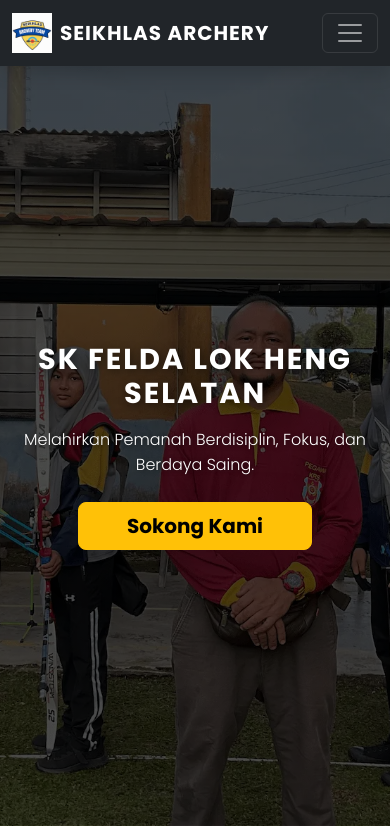
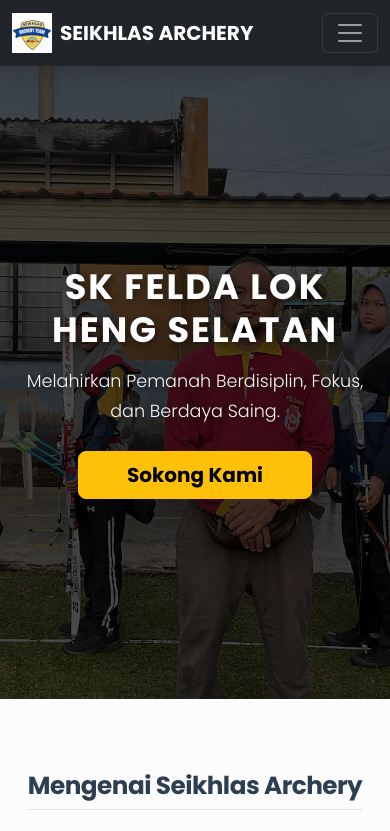
Before and after one commit to seikhlas-archery/seikhlas-archery.github.io, a plain HTML site: page index.html in a window 390 px wide. Shown: the top 831 px of the page. Drawn offline with nearby package versions, Linux system fonts and the light colour scheme.

Commit message:
Update style.css

```diff
--- a/assets/style.css
+++ b/assets/style.css
@@ -1,51 +1,76 @@
 /* style.css - Seikhlas Archery Custom Styles */
 
+/* 1. TIPOGRAFI & ASAS */
 body {
     font-family: 'Poppins', sans-serif;
     scroll-behavior: smooth;
-    line-height: 1.6;
-    color: #333;
+    line-height: 1.7; /* Jarak antara baris dilebarkan sedikit untuk mudah dibaca */
+    color: #2c3e50; /* Kelabu gelap, lebih lembut pada mata berbanding hitam pekat */
+    background-color: #fcfcfc;
 }
 
-/* Hero Section */
-.hero-section {
-    /* 1. Tambah warna latar belakang (backup) untuk teks kekal jelas */
-    background-color: #004d40; /* Warna hijau gelap */
-
-    /* 2. Gabungan lapisan 'gradient' gelap dan gambar sendiri */
-    background: linear-gradient(rgba(0,0,0,0.7), rgba(0,0,0,0.7)),
-                url('../images/hero.jpeg'); /* Pautan ke folder images anda */
-
-    background-size: cover;
-    background-position: center;
-    color: white;
-    padding: 120px 0;
-    min-height: 400px; /* Jaminan ketinggian minimum */
+h1, h2, h3, h4, h5, h6 {
+    letter-spacing: -0.5px; /* Rapatkan sedikit abjad tajuk supaya nampak padat dan kukuh */
 }
 
-/* Sections Padding */
-section {
-    padding: 80px 0;
+/* 2. HERO SECTION (Telah Dibersihkan & Disatukan) */
+.hero-section {
+    background-size: cover;
+    background-position: center 20%; /* Menurunkan titik fokus supaya muka tidak ditutup teks */
+    background-repeat: no-repeat;
+    height: 85vh; /* Ketinggian dramatik */
+    position: relative;
+    overflow: hidden;
 }
 
-/* Navigation */
-.navbar-brand {
-    letter-spacing: 1px;
+.hero-section h1 {
+    color: #ffffff !important;
+    text-shadow: 0px 5px 20px rgba(0,0,0,0.8); /* Bayang yang lebih dalam */
+    letter-spacing: 2px;
+}
+
+.hero-section p {
+    color: #f8f9fa !important;
+    text-shadow: 1px 2px 10px rgba(0,0,0,0.8);
+}
+
+/* 3. RUANG PUTIH (Whitespace) */
+section {
+    padding: 100px 0; /* Tambah ruang bernafas di antara seksyen */
+}
+
+/* 4. KAD INTERAKTIF (Hover Effects) */
+.card {
+    transition: transform 0.3s ease, box-shadow 0.3s ease;
+}
+
+.card:hover {
+    transform: translateY(-7px); /* Kad akan terapung ke atas sedikit bila disentuh */
+    box-shadow: 0 15px 30px rgba(0,0,0,0.1) !important;
+}
+
+/* 5. BUTANG */
+.btn-warning {
+    transition: all 0.3s ease;
+}
+
+.btn-warning:hover {
+    transform: translateY(-3px);
+    box-shadow: 0 8px 20px rgba(255, 193, 7, 0.4) !important; /* Cahaya kuning di bawah butang */
 }
 
 .nav-link:hover {
     color: #ffc107 !important;
 }
 
-/* Table Customization */
-.table-responsive {
-    border-radius: 10px;
-    overflow: hidden;
+/* 6. GALERI & FOOTER */
+.galeri-img:hover {
+    transform: scale(1.05);
+    cursor: pointer;
 }
 
-/* Footer Styling */
 footer {
-    background-color: #212529;
+    background-color: #1a1d20;
 }
 
 footer a {
@@ -57,45 +82,19 @@ footer a:hover {
     text-decoration: underline !important;
 }
 
-/* Custom Helpers */
-.text-warning-custom {
-    color: #ffc107;
-}
-
-/* Kemas kini untuk paparan telefon pintar (Mobile) */
+/* 7. RESPONSIVE (Paparan Telefon Pintar) */
 @media (max-width: 768px) {
+    .hero-section {
+        height: 75vh;
+        background-position: center 10%; /* Ubah sedikit titik fokus untuk skrin menegak */
+    }
     .hero-section h1 {
-        font-size: 1.8rem !important; /* Kecilkan saiz tajuk di mobile */
+        font-size: 2.2rem !important;
     }
     .hero-section p {
-        font-size: 1rem !important; /* Kecilkan saiz kapsyen di mobile */
+        font-size: 1.1rem !important;
     }
-    .hero-section {
-        padding: 80px 0; /* Kurangkan ruang kosong atas/bawah di mobile */
+    section {
+        padding: 70px 0; /* Kurangkan sedikit ruang putih di mobile */
     }
 }
-
-.border-warning-custom {
-    border-color: #ffc107 !important;
-}
-
-/* --- Tambahan CSS untuk Imej Latar Belakang Hero --- */
-.hero-section {
-    background-size: cover;          /* Gambar meliputi keseluruhan ruang */
-    background-position: center 20%;      /* Gambar sentiasa berpusat */
-    background-repeat: no-repeat;     /* Tidak berulang */
-    height: 90vh;                    /* Ketinggian dramatik (90% ketinggian skrin) */
-    position: relative;
-    overflow: hidden;
-}
-
-/* Memastikan teks sentiasa putih di atas imej */
-.hero-section h1,
-.hero-section p {
-    color: #ffffff !important;
-}
-
-/* Mempertingkatkan kontras teks */
-.hero-section .display-3 {
-    text-shadow: 0px 4px 15px rgba(0,0,0,0.8);
-}
```
